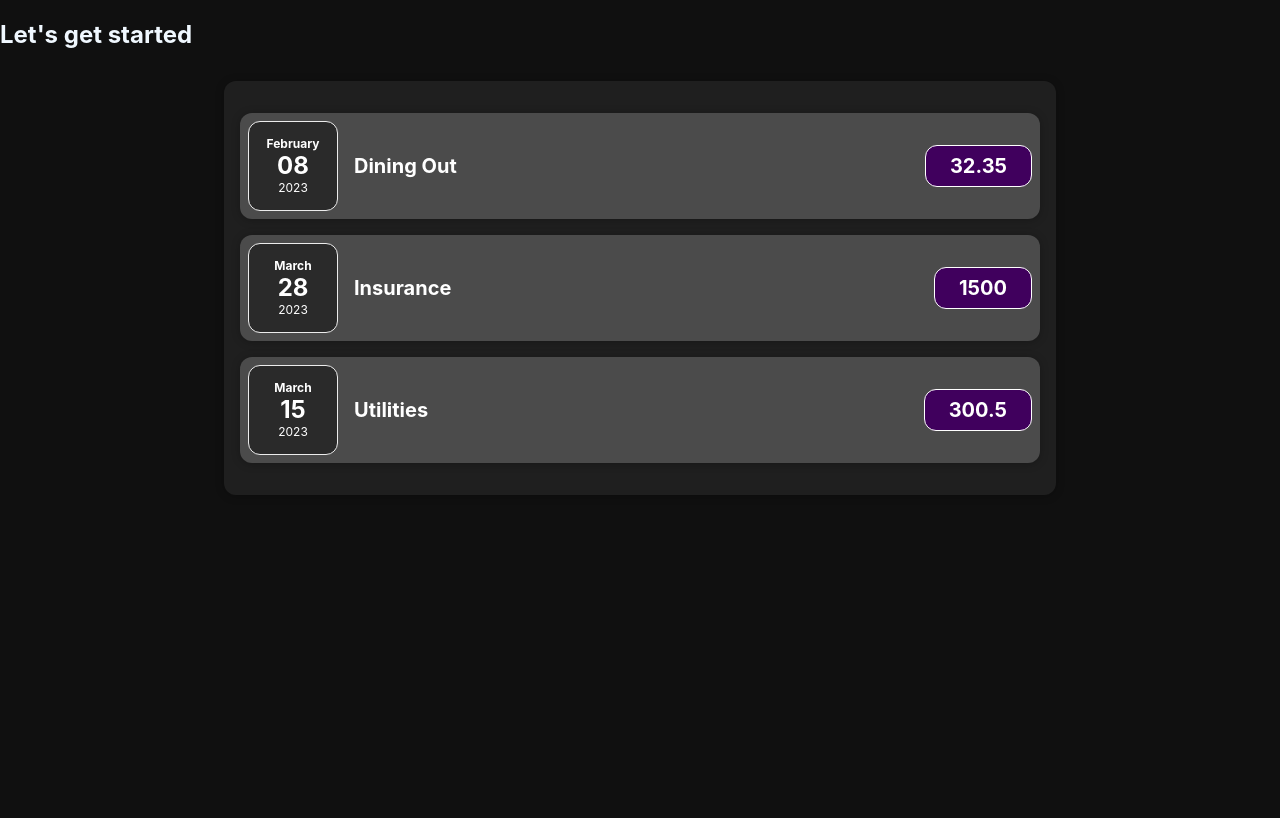
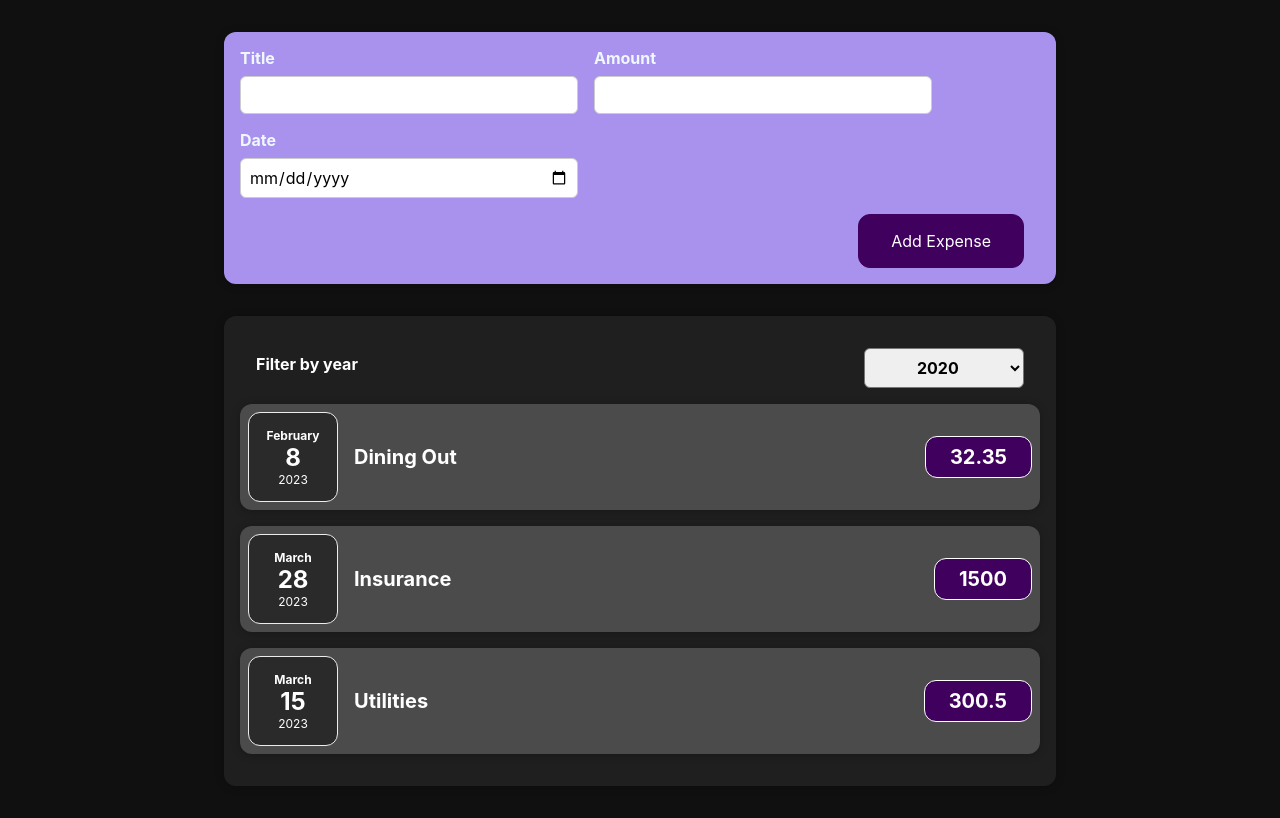
Before and after one commit to WilleeRobot/expense-tracker, a React (Create React App) app: page / in a window 1280 px wide. Built offline with nearby package versions, Linux system fonts and the light colour scheme.

Commit message:
Update app

```diff
--- a/src/App.js
+++ b/src/App.js
@@ -1,8 +1,9 @@
+import React, { useState } from "react";
 import "./App.css";
-import Expenses from "./components/expenses/Expenses";
+import Expenses from "./components/Expenses/Expenses.js";
+import NewExpense from "./components/NewExpense/NewExpense";
 
-const App = () => {
-  const expenses = [
+const DUMMY_EXPENSES = [
   {
     id: "e1",
     title: "Dining Out",
@@ -18,9 +19,18 @@
   },
 ];
 
+const App = () => {
+  const [expenses, setExpenses] = useState(DUMMY_EXPENSES);
+
+  const addExpenseHandler = (expense) => {
+    setExpenses((prevExpenses) => {
+      return [expense, ...prevExpenses];
+    });
+  };
+
   return (
     <div>
-      <h2>Let's get started</h2>
+      <NewExpense onAddExpense={addExpenseHandler} />
       <Expenses expenseData={expenses} />
     </div>
   );
--- /dev/null
+++ b/src/components/ExpensesFilter/ExpensesFilter.css
@@ -0,0 +1,24 @@
+.expenses-filter {
+  color: white;
+  padding: 0 1rem;
+}
+
+.expenses-filter__control {
+  display: flex;
+  width: 100%;
+  align-items: center;
+  justify-content: space-between;
+  margin: 1rem 0;
+}
+
+.expenses-filter label {
+  font-weight: bold;
+  margin-bottom: 0.5rem;
+}
+
+.expenses-filter select {
+  font: inherit;
+  padding: 0.5rem 3rem;
+  font-weight: bold;
+  border-radius: 6px;
+}
--- /dev/null
+++ b/src/components/ExpensesFilter/ExpensesFilter.js
@@ -0,0 +1,24 @@
+import React, { useState } from "react";
+
+import "./ExpensesFilter.css";
+
+const ExpensesFilter = ({ onYearFilterSelect, selected }) => {
+  const onSelectHandler = (event) => {
+    onYearFilterSelect(event.target.value);
+  };
+  return (
+    <div className="expenses-filter">
+      <div className="expenses-filter__control">
+        <label>Filter by year</label>
+        <select value={selected} onChange={onSelectHandler}>
+          <option value="2022">2022</option>
+          <option value="2021">2021</option>
+          <option value="2020">2020</option>
+          <option value="2019">2019</option>
+        </select>
+      </div>
+    </div>
+  );
+};
+
+export default ExpensesFilter;
--- /dev/null
+++ b/src/components/NewExpense/ExpenseForm.css
@@ -0,0 +1,26 @@
+.new-expense__controls {
+  display: flex;
+  flex-wrap: wrap;
+  gap: 1rem;
+  margin-bottom: 1rem;
+  text-align: left;
+}
+
+.new-expense__control label {
+  font-weight: bold;
+  margin-bottom: 0.5rem;
+  display: block;
+}
+
+.new-expense__control input {
+  font: inherit;
+  padding: 0.5rem;
+  border-radius: 6px;
+  border: 1px solid #ccc;
+  width: 20rem;
+  max-width: 100%;
+}
+
+.new-expense__actions {
+  text-align: right;
+}
--- /dev/null
+++ b/src/components/NewExpense/ExpenseForm.js
@@ -0,0 +1,75 @@
+import { useState } from "react";
+import "./ExpenseForm.css";
+
+const ExpenseForm = ({ onSaveExpenseData }) => {
+  const [enteredTitle, setEnteredTitle] = useState("");
+  const [enteredAmount, setEnteredAmount] = useState("");
+  const [enteredDate, setEnteredDate] = useState("");
+
+  const titleChangeHandler = (event) => {
+    setEnteredTitle(event.target.value);
+  };
+
+  const amountChangeHandler = (event) => {
+    setEnteredAmount(event.target.value);
+  };
+
+  const dateChangeHandler = (event) => {
+    setEnteredDate(event.target.value);
+  };
+
+  const submitHandler = (event) => {
+    event.preventDefault();
+    const expenseData = {
+      title: enteredTitle,
+      amount: enteredAmount,
+      date: new Date(enteredDate),
+    };
+
+    onSaveExpenseData(expenseData);
+
+    setEnteredTitle("");
+    setEnteredAmount("");
+    setEnteredDate("");
+  };
+
+  return (
+    <form onSubmit={submitHandler}>
+      <div className="new-expense__controls">
+        <div className="new-expense__control">
+          <label>Title</label>
+          <input
+            type="text"
+            value={enteredTitle}
+            onChange={titleChangeHandler}
+          />
+        </div>
+        <div className="new-expense__control">
+          <label>Amount</label>
+          <input
+            type="number"
+            min="0.01"
+            step="0.01"
+            value={enteredAmount}
+            onChange={amountChangeHandler}
+          />
+        </div>
+        <div className="new-expense__control">
+          <label>Date</label>
+          <input
+            type="date"
+            min="2020-01-01"
+            max="2023-03-20"
+            value={enteredDate}
+            onChange={dateChangeHandler}
+          />
+        </div>
+      </div>
+      <div className="new-expense__actions">
+        <button type="submit">Add Expense</button>
+      </div>
+    </form>
+  );
+};
+
+export default ExpenseForm;
--- /dev/null
+++ b/src/components/NewExpense/NewExpense.css
@@ -0,0 +1,38 @@
+.new-expense {
+  background-color: #a892ee;
+  padding: 1rem;
+  margin: 2rem auto;
+  width: 50rem;
+  max-width: 95%;
+  border-radius: 12px;
+  text-align: center;
+  box-shadow: 0 1px 8px rgba(0, 0, 0, 0.25);
+}
+
+.new-expense button {
+  font: inherit;
+  cursor: pointer;
+  padding: 1rem 2rem;
+  border: 1px solid #40005d;
+  background-color: #40005d;
+  color: white;
+  border-radius: 12px;
+  margin-right: 1rem;
+}
+
+.new-expense button:hover,
+.new_expense button:active {
+  background-color: #510674;
+  border-color: #510674;
+}
+
+.new-expense button.alternative {
+  color: #220131;
+  border-color: transparent;
+  background-color: transparent;
+}
+
+.new-expense button.alternative:hover,
+.new_expense button.alternative:active {
+  background-color: #ddb3f8;
+}
--- /dev/null
+++ b/src/components/NewExpense/NewExpense.js
@@ -0,0 +1,20 @@
+import ExpenseForm from "./ExpenseForm";
+import "./NewExpense.css";
+
+const NewExpense = ({ onAddExpense }) => {
+  const onSaveExpenseDataHandler = (enteredExpenseData) => {
+    const expenseData = {
+      ...enteredExpenseData,
+      id: Math.random().toString(),
+    };
+    onAddExpense(expenseData);
+  };
+
+  return (
+    <div className="new-expense">
+      <ExpenseForm onSaveExpenseData={onSaveExpenseDataHandler} />
+    </div>
+  );
+};
+
+export default NewExpense;
--- a/src/components/expenses/ExpenseDate.js
+++ b/src/components/expenses/ExpenseDate.js
@@ -2,7 +2,7 @@
 
 const ExpenseDate = ({ date }) => {
   const month = date.toLocaleString("en-US", { month: "long" });
-  const day = date.toLocaleString("en-US", { day: "2-digit" });
+  const day = date.getUTCDate().toLocaleString("en-US", { day: "2-digit" });
   const year = date.getFullYear();
 
   return (
--- a/src/components/expenses/Expenses.js
+++ b/src/components/expenses/Expenses.js
@@ -1,12 +1,25 @@
+import { useState } from "react";
+import ExpensesFilter from "../ExpensesFilter/ExpensesFilter";
 import Card from "../UI/Card";
 import ExpenseItem from "./ExpenseItem";
 import "./Expenses.css";
 
 const Expenses = ({ expenseData }) => {
+  const [filteredYear, setFilteredYear] = useState("2020");
+
+  const yearFilterSelectHandler = (selectedYear) => {
+    setFilteredYear(selectedYear);
+  };
+
   return (
     <Card className="expenses">
+      <ExpensesFilter
+        onYearFilterSelect={yearFilterSelectHandler}
+        selected={filteredYear}
+      />
       {expenseData.map((expense) => (
         <ExpenseItem
+          key={expense.id}
           date={expense.date}
           title={expense.title}
           amount={expense.amount}
```
Lines whose indentation alone changed are shown as unchanged.
